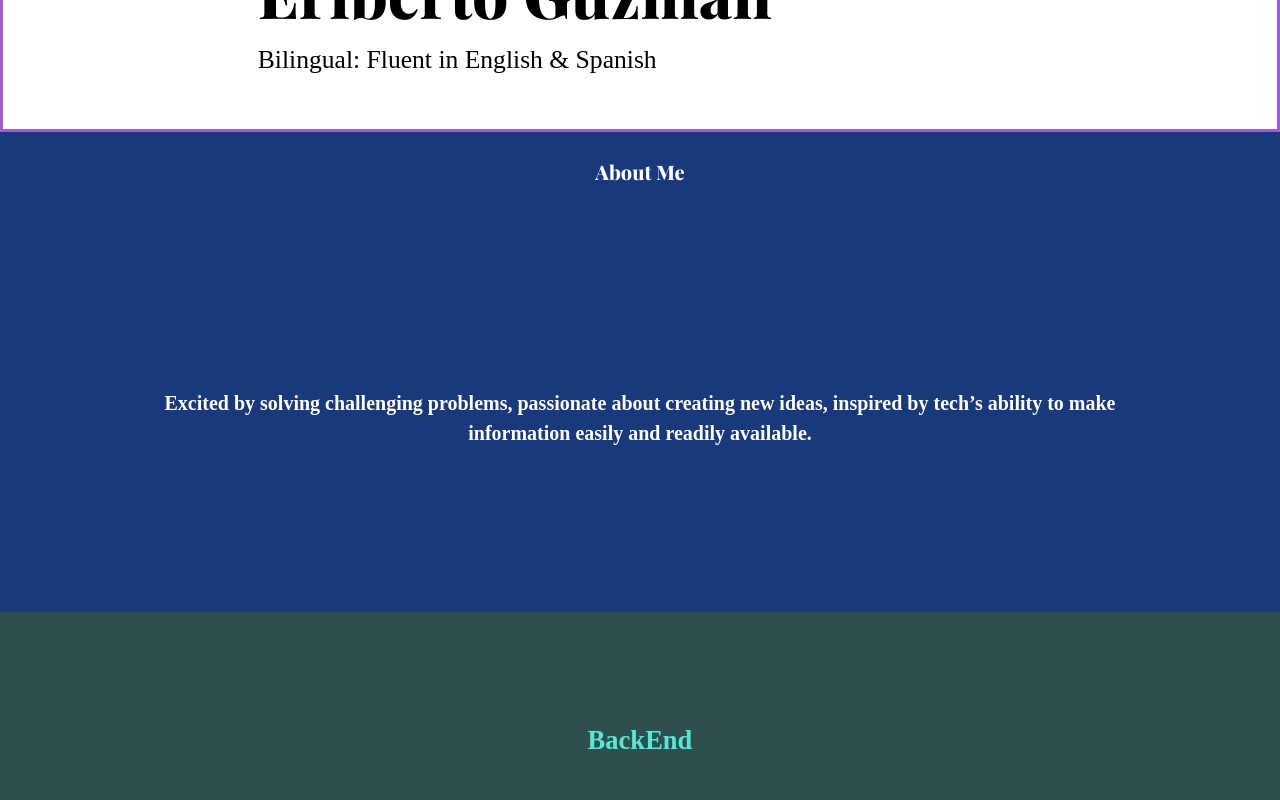
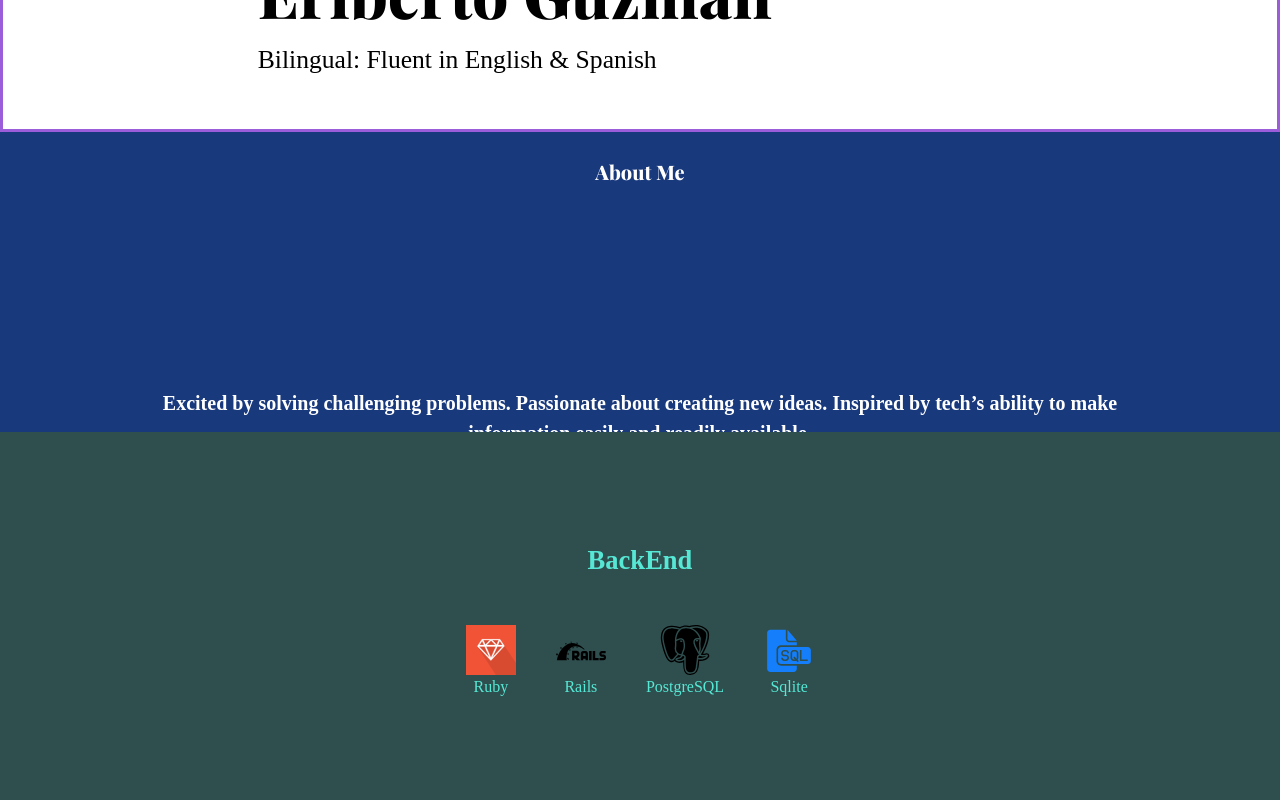
Before and after one commit to Ejguzman3988/portfolio-website, a React (Create React App) app: page / in a window 1280 px wide. Shown: the part 540-1340 px from the top of the page. Built offline with nearby package versions, Linux system fonts and the light colour scheme.

Commit message:
Updates wording for about me and fixes some sizing issues with the smaller screens.

```diff
--- a/src/components/About/About.css
+++ b/src/components/About/About.css
@@ -115,7 +115,8 @@
 @media only screen and (max-width: 1355px) {
   .about {
     font-size: 1.25em;
-    height: 60vh;
+    height: 300px;
+    overflow-y: hidden;
   }
   .about__first,
   .about__second,
--- a/src/components/About/About.js
+++ b/src/components/About/About.js
@@ -7,18 +7,17 @@ const About = () => {
       <div className="text-header">About Me</div>
       <div className="about__content">
         <p className="about__first">
-          Excited by solving challenging problems, passionate about creating new
-          ideas, inspired by tech’s ability to make information easily and
+          Excited by solving challenging problems. Passionate about creating new
+          ideas. Inspired by tech’s ability to make information easily and
           readily available.
         </p>
         <p className="about__second">
-          I strive to bring my creations to life. I want to always be learning
-          and be able to create anything that comes to mind.
+          Passionate about learning, bringing ideas to life, and creating
+          anything that comes to mind.
         </p>
         <p className="about__third">
-          Worked in the diverse New York City area using my bi-lingual skills on
-          a daily basis. I am looking for a workplace where I can nurture my
-          Software Engineering skills.
+          I am looking for a workplace where I can nurture my Software
+          Engineering skills.
         </p>
         <p className="about__fourth">
           I want to continue to be inspired by how code can help shape our
```
